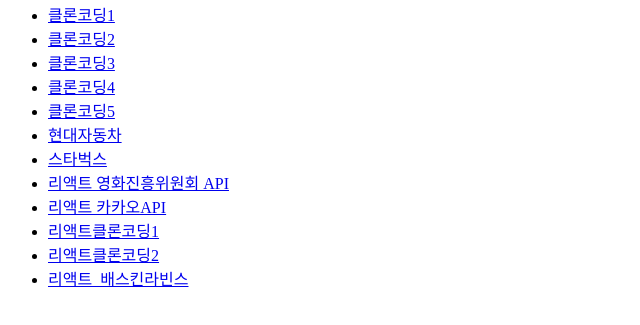
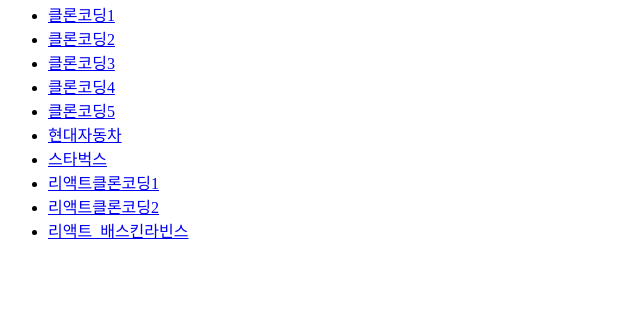
Before and after one commit to juaehan/portfolio, a plain HTML site: page index.html in a window 1280 px wide. Shown: the part 87-412 px from the top of the page, without its empty margins (0-640 px from the left). Drawn offline with Linux system fonts and the light colour scheme.

Commit message:
리액트클론코딩

```diff
--- a/index.html
+++ b/index.html
@@ -16,8 +16,6 @@
         <li><a href="./clone5/index.html">클론코딩5</a></li>
         <li><a href="./hyundaimotors/index.html">현대자동차</a></li>
         <li><a href="./starbucks/index.html">스타벅스</a></li>
-        <li><a href="./movierank/index.html">리액트 영화진흥위원회 API</a></li>
-        <li><a href="./kakao/index.html">리액트 카카오API</a></li>
         <li><a href="./clone6/index.html">리액트클론코딩1</a></li>
         <li><a href="./clone7/index.html">리액트클론코딩2</a></li>
         <li><a href="./baskin/index.html">리액트_배스킨라빈스</a></li>
```
